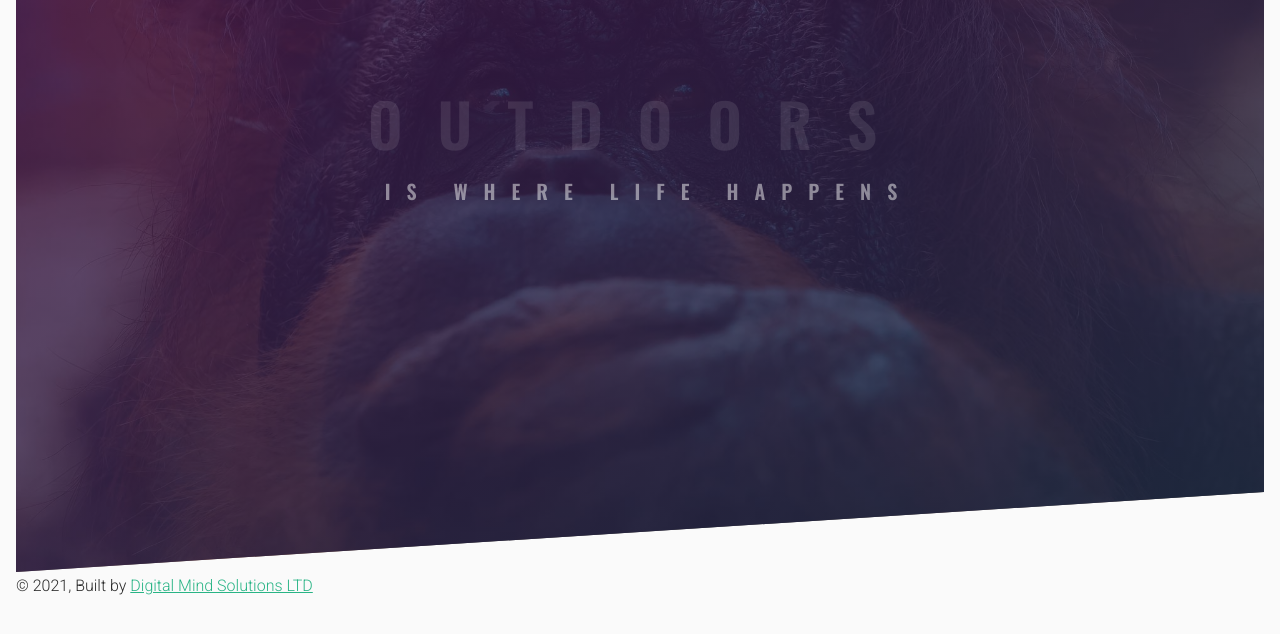
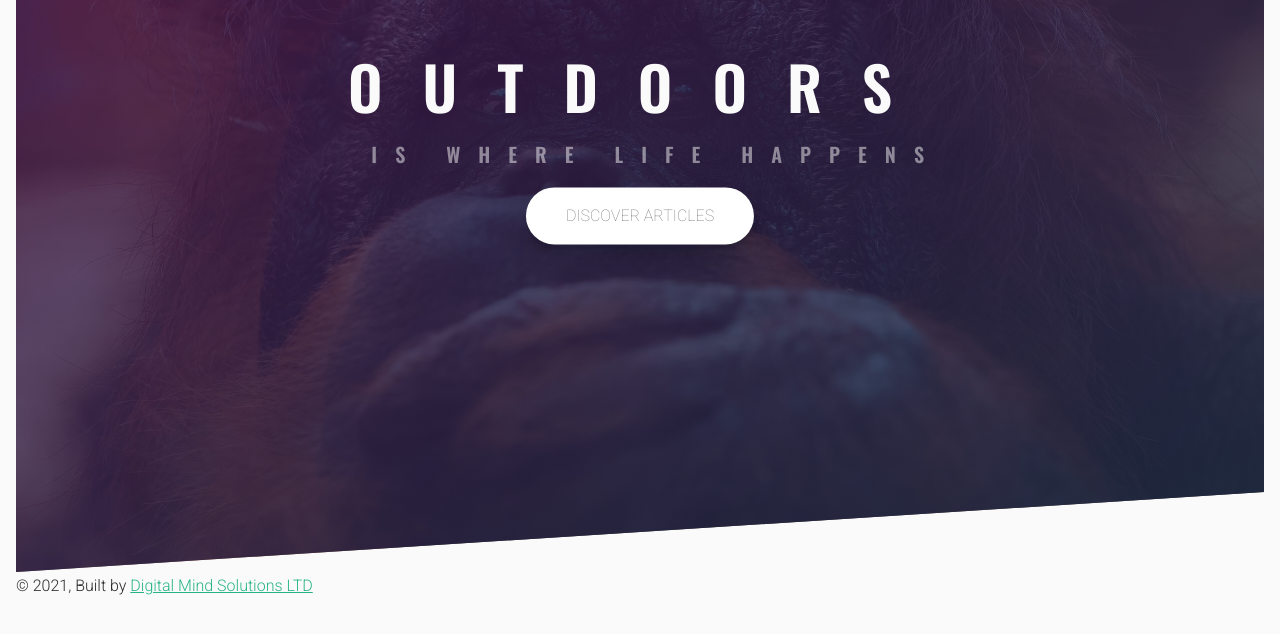
Before and after one commit to squteronsquter/natours-gatsby, a Gatsby site: page / in a window 1280 px wide. Shown: the part 164-798 px from the top of the page. Built offline with nearby package versions, Linux system fonts and the light colour scheme; Gatsby itself is replaced by a stand-in of ours.

Commit message:
header button styled and animated

```diff
--- a/src/components/app.scss
+++ b/src/components/app.scss
@@ -61,8 +61,8 @@ a {
       // rgba($medium-gray, 0.8),
       // rgba($light-green, 0.6),
       // rgba($dark-green, 0.6),
-      // rgba(126, 213, 111, 0.8),
-      // rgba(40, 180, 131, 0.8)
+      // rgba(126, 213, 111, 0.9),
+      // rgba(40, 180, 131, 0.9)
     ),
     url("../images/gorilla-2000-medium.jpg");
   background-size: cover;
@@ -86,6 +86,7 @@ a {
   top: 40%;
   left: 50%;
   transform: translate(-50%, -50%);
+  text-align: center;
 }
 .heading {
   color: $bgc;
@@ -99,9 +100,9 @@ a {
   display: block;
   font-weight: 900;
   font-size: 60px;
-  letter-spacing: 35px;
+  letter-spacing: 40px;
   text-transform: uppercase;
-  color: rgba($bgc, 0.1);
+  color: rgba($bgc, 1);
   animation-name: moveInLeft;
   animation-duration: 3s;
   animation-timing-function: ease-in-out;
@@ -111,12 +112,13 @@ a {
   display: block;
   font-size: 20px;
   font-weight: 700;
-  letter-spacing: 16px;
+  letter-spacing: 18px;
   text-transform: uppercase;
   animation-name: moveInRight;
   animation-duration: 3s;
   animation-timing-function: ease-in-out;
   animation-delay: 4s;
+  margin-bottom: 1rem;
 }
 
 @keyframes moveInLeft {
@@ -146,3 +148,35 @@ a {
     transform: translateX(0);
   }
 }
+
+// ********
+// BUTTONS
+// ********
+
+.btn:link,
+.btn:visited {
+  text-transform: uppercase;
+  text-decoration: none;
+  padding: 15px 40px;
+  display: inline-block;
+  border-radius: 100px;
+  transition: all 0.2s;
+}
+
+.btn:hover {
+  transform: translateY(-3px);
+}
+
+.btn:active {
+  transform: translateY(-1px);
+}
+
+.btn-white {
+  background-color: #fff;
+  font-weight: 100;
+  color: #777;
+  box-shadow: 0 3.8px 2.1px rgba(0, 0, 0, 0.049),
+    0 7.2px 4.9px rgba(0, 0, 0, 0.045), 0 10.2px 9px rgba(0, 0, 0, 0.037),
+    0 12.8px 15.9px rgba(0, 0, 0, 0.036), 0 15.8px 30.1px rgba(0, 0, 0, 0.057),
+    0 30px 80px rgba(0, 0, 0, 0.13);
+}
--- a/src/components/header.js
+++ b/src/components/header.js
@@ -20,6 +20,9 @@ export default function Header() {
             <span className="heading-top">outdoors</span>
             <span className="heading-bottom">is where life happens</span>
           </h1>
+          <a href="https://dms.codes" class="btn btn-white">
+            Discover articles
+          </a>
         </div>
       </header>
     </>
```
